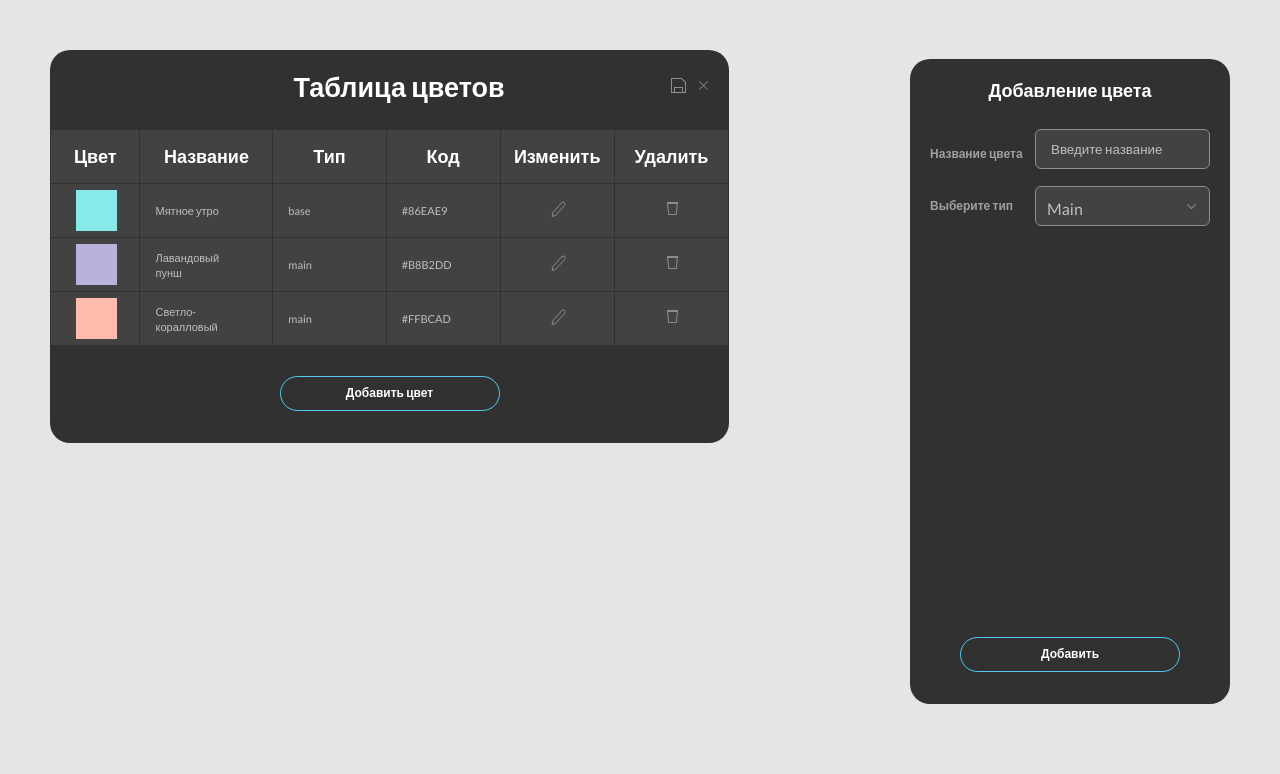
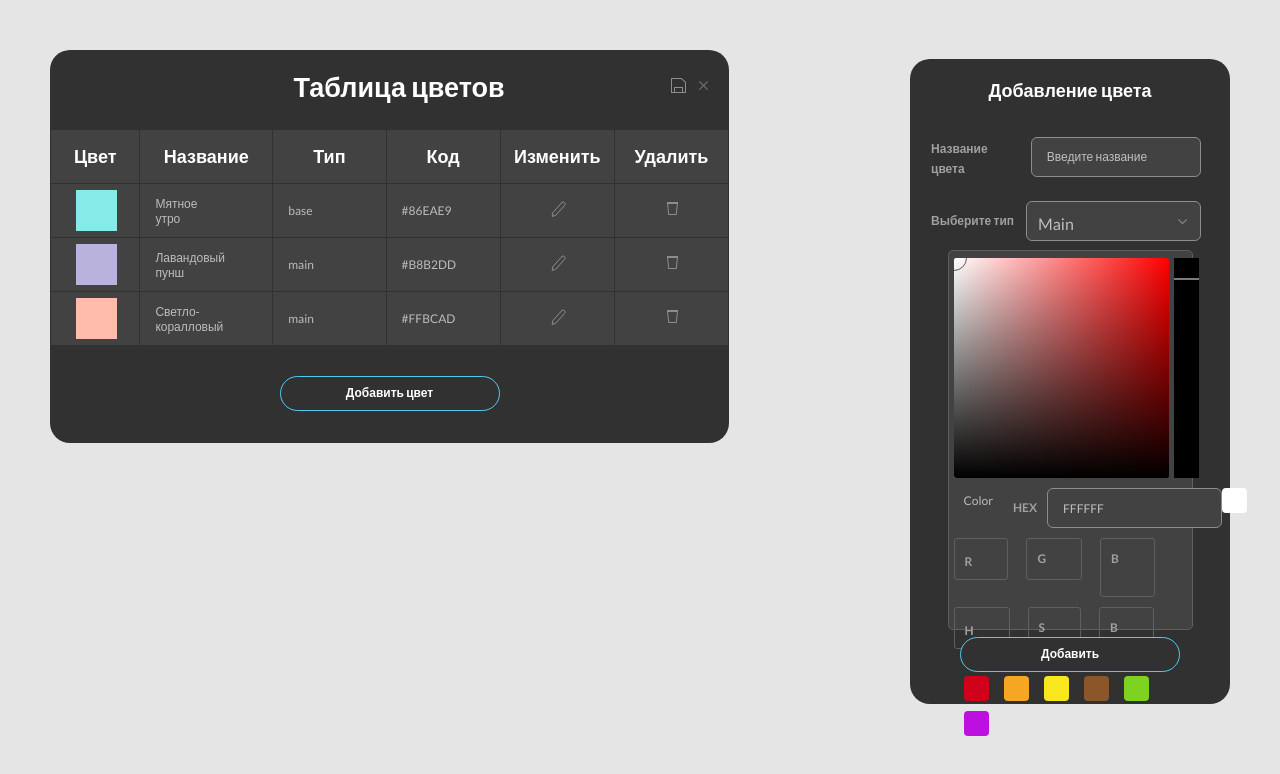
Before and after one commit to OvanessTea/Color-Picker-React, a React (Create React App) app: page / in a window 1280 px wide. Both pictures are taken after a click on the button "Добавить цвет". Shown: the top 774 px of the page. Built offline with nearby package versions, Linux system fonts and the light colour scheme.

Commit message:
add ability to delete row from colo list

```diff
--- a/src/App.css
+++ b/src/App.css
@@ -272,3 +272,103 @@ label.option {
 .radio {
     display: none;
 }
+
+
+*:focus {
+    outline: none;
+  }
+
+  .colorPicker__container {
+    height: 380px;
+    width: 245px;
+    background: #424242;
+
+    padding: 7px 5px 0;
+    border: 1px solid #5f5f5f;
+    border-radius: 5px;
+  }
+  :host, svg {
+    display: block;
+
+  }
+  .pickerGradient {
+    pointer-events: none;
+  }
+  section, label {
+    display: flex;
+  }
+  section {
+    justify-content: space-between;
+    width: 200px;
+    margin-top: 10px;
+  }
+  section label {
+    border: 1px solid #5f5f5f;
+    border-radius: 3px;
+  }
+  section#hex label {
+    border: none;
+  }
+  section#usualColors {
+    width: 100%;
+    justify-content: start;
+    flex-wrap: wrap;
+    padding: 0px 10px;
+  }
+  section#usualColors div:not(:last-child) {
+    margin-right: 15px;
+    margin-bottom: 10px;
+  }
+  attr, input {
+
+    color: #bdbdbd;
+    text-align: start;
+    font-size: 12px;
+    padding: 5px 0px 5px 8px;
+  }
+  attr {
+    width: 17px;
+  }
+  label:not(:last-child) {
+    margin-right: 18px;
+  }
+
+  attr.hex_attr {
+    border: 1px solid #5f5f5f;
+    border-radius: 3px;
+    width: 59px;
+    margin-right: 7px;
+  }
+  input.hex_attr {
+    border: 1px solid #5f5f5f;
+    border-radius: 3px;
+    background: inherit;
+    width: 80px;
+    margin-right: 5px;
+    padding-left: 7px;
+  }
+  [type=number] {
+    border: none;
+    width: 25px;
+    background: inherit;
+    text-align: end;
+    padding-right: 10px;
+  }
+  input[type=number]::-webkit-inner-spin-button,
+  input[type=number]::-webkit-outer-spin-button {
+      -webkit-appearance: none;
+      -moz-appearance: none;
+      appearance: none;
+      margin: 0;
+  }
+  p {
+    font-size: 12px;
+    color: #bdbdbd;
+    margin: 5px 10px;
+  }
+  #currentColor, .exampleColor {
+    border-radius: 4px;
+    height: 25px;
+    width: 25px;
+    background: #fff;
+  }
--- a/src/App.js
+++ b/src/App.js
@@ -1,12 +1,30 @@
 import './App.css';
+import React, {useState, useEffect} from 'react';
 import {DataTableList} from "./components/DataTableList";
-import {ColorPicker} from "./components/ColorPicker";
+import {ColorPickerFrame} from "./components/ColorPickerFrame";
+import { ContextProvider } from "./context";
 
 function App() {
+  const [ showColorPickerFrame, setShowColorPickerFrame ] = useState(false);
+
+  const showColoPicker = () => {
+    setShowColorPickerFrame(true);
+  }
+  const hideColoPicker = () => {
+    setShowColorPickerFrame(false);
+  }
+
+  useEffect(() => {
+
+  }, [showColorPickerFrame])
+
+
   return (
     <div className="app">
-      <DataTableList/>
-      <ColorPicker/>
+      <ContextProvider>
+        <DataTableList showColoPicker={showColoPicker}/>
+        {showColorPickerFrame ? <ColorPickerFrame hideColoPicker={hideColoPicker}/> : null}
+      </ContextProvider>
     </div>
   );
 }
--- a/src/components/ColorPicker.jsx
+++ b/src/components/ColorPicker.jsx
@@ -1,95 +1,73 @@
-import React, {useState, useEffect} from 'react'
+import React from 'react'
 
 export const ColorPicker = () => {
-    const [selected, setSelected] = useState("Main");
-    const [isActive, setIsActive] = useState(false);
-    const [name, setName] = useState("");
-
-    const toggleIsActive = () => {
-        setIsActive(!isActive);
-    }
-
-    const changeName = (event) => {
-        setName(event.target.value)
-    }
-
-    const changeSelected = (event) => {
-        console.log(event)
-        setSelected(event.target.value)
-        toggleIsActive()
-    }
-
-    useEffect(() => {
-
-    }, [isActive, selected])
-
 
     return (
-        <div className="colorpicker-comp">
-            <div className="colorpicker-comp__nav">
-                <div className="nav-cotainer">
-                    <div className='nav-cotainer__title'>
-                        <h2>Добавление цвета</h2>
-                    </div>
-                    <div className='nav-cotainer__options'>
-                        <label>
-                            <p>Название цвета</p>
-                            <input type="text" placeholder="Введите название" value={name} onChange={changeName}/>
-                        </label>
-                        <label>
-                            <p>Выберите тип</p>
-                            <div className="selected" onClick={() => toggleIsActive()}>
-                                {selected}
-                            </div>
-                        </label>
-                        <label className='label__select-box'>
-                            <div className="select-box">
-                                <div className={isActive ? "options-container active" : "options-container"} onChange={(event) => changeSelected(event)}>
-                                        <input
-                                            type="radio"
-                                            className="radio"
-                                            id="main"
-                                            value="Main"
-                                            name="color_type"
-                                        />
-                                        <label className="option" htmlFor="main">Main</label>
-                                        <input
-                                            type="radio"
-                                            className="radio"
-                                            id="primary"
-                                            value="Primary"
-                                            name="color_type"
-                                        />
-                                        <label className="option" htmlFor="primary">Primary</label>
-                                        <input
-                                            type="radio"
-                                            className="radio"
-                                            id="secondary"
-                                            value="Secondary"
-                                            name="color_type"
-                                            style={{ height: 40,
-                                                padding: "12px 11px",
-                                                cursor: "pointer"
-                                            }}
-                                        />
-                                        <label className="option" htmlFor="secondary">Secondary</label>
-                                        <input
-                                            type="radio"
-                                            className="radio"
-                                            id="base"
-                                            value="Base"
-                                            name="color_type"
-                                        />
-                                        <label className="option" htmlFor="base">Base</label>
-                                </div>
-                            </div>
-                        </label>
-                    </div>
-                </div>
-            </div>
-            <div className="colorpicker-comp__add-button">
-                    <button className="add-button add-button_colorpicker">Добавить</button>
-            </div>
+               <div className="colorPicker__container">
+                <svg width="245" height="220">
+                <defs>
+                <linearGradient id="pickerHue">
+                    <stop offset="0" stopColor="#fff" stopOpacity="1"/>
+                    <stop offset="1" stopColor="#fff" stopOpacity="0"/>
+                </linearGradient>
+                <linearGradient id="pickerBrightness" x2="0" y2="1">
+                    <stop offset="0" stopColor="#000" stopOpacity="0"/>
+                    <stop offset="1" stopColor="#000" stopOpacity="1"/>
+                </linearGradient>
+                </defs>
+                <rect id="picker" width="215" height="220" fill="#FF0000" rx="3" ry="3"/>
+                <rect className="pickerGradient" width="215" height="220" fill="url(#pickerHue)" rx="2" ry="2"/>
+                <rect className="pickerGradient" width="215" height="220" fill="url(#pickerBrightness)" rx="2" ry="2"/>
+                <circle id="pickerHandler" r="12.5" fill="none" stroke="#5B5B5B" strokeWidth="1"/>
+                <rect id="slider" width="220" height="25" y="-45" rx="0" ry="0" transform="rotate(90 100 100)"/>
+                <rect id="sliderHandler" width="2" fill="#7C7C7C" height="25" y="-45" transform="rotate(90 90 110)"/>
+
+            </svg>
+            <section id="hex">
+                <p>Color</p>
+                <label>
+                <p className="hex_p">HEX</p>
+                <input className="hex_p" value="FFFFFF" onChange={() => {}}/>
+                <div id="currentColor" style={{background: '#fff'}}></div>
+                </label>
+            </section>
+            <section id="rgb">
+                <label>
+                <p>R</p>
+                <input type="number" min="0" max="255" value="255" className="r" onChange={() => {}}/>
+                </label>
+                <label>
+                <p>G</p>
+                <input type="number" min="0" max="255" value="255" className="g" onChange={() => {}}/>
+                </label>
+                <label>
+                <p>B</p>
+                <input type="number" min="0" max="255" value="255" className="b" onChange={() => {}}/>
+                </label>
+            </section>
+            <section id="hsb">
+            <label>
+                <p title="Hue">H</p>
+                <input type="number" min="0" max="360" value="0" className="h" onChange={() => {}}/>
+            </label>
+            <label>
+                <p title="Saturation">S</p>
+                <input type="number" min="0" max="100" value="0" className="s" onChange={() => {}}/>
+            </label>
+            <label>
+                <p title="Brightness">B</p>
+                <input type="number" min="0" max="100" value="100" className="b" onChange={() => {}}/>
+            </label>
+            </section>
+            <section id="usualColors">
+                <div className="exampleColor" style={{background: "#D0021B"}}></div>
+                <div className="exampleColor" style={{background: "#F5A623"}}></div>
+                <div className="exampleColor" style={{background: "#F8E71C"}}></div>
+                <div className="exampleColor" style={{background: "#8B572A"}}></div>
+                <div className="exampleColor" style={{background: "#7ED321"}}></div>
+                <div className="exampleColor" style={{background: "#BD10E0"}}></div>
+            </section>
+
         </div>
     )
 }
--- /dev/null
+++ b/src/components/ColorPickerFrame.jsx
@@ -0,0 +1,98 @@
+import React, {useState, useEffect} from 'react';
+import {ColorPicker} from "./ColorPicker";
+
+export const ColorPickerFrame = (props) => {
+    const {hideColoPicker} = props;
+    const [selected, setSelected] = useState("Main");
+    const [isActive, setIsActive] = useState(false);
+    const [name, setName] = useState("");
+
+    const toggleIsActive = () => {
+        setIsActive(!isActive);
+    }
+
+    const changeName = (event) => {
+        setName(event.target.value)
+    }
+
+    const changeSelected = (event) => {
+        console.log(event)
+        setSelected(event.target.value)
+        toggleIsActive()
+    }
+
+    useEffect(() => {
+
+    }, [isActive, selected])
+
+
+    return (
+        <div className="colorpicker-comp">
+            <div className="colorpicker-comp__nav">
+                <div className="nav-cotainer">
+                    <div className='nav-cotainer__title'>
+                        <h2>Добавление цвета</h2>
+                    </div>
+                    <div className='nav-cotainer__options'>
+                        <label>
+                            <p>Название цвета</p>
+                            <input type="text" placeholder="Введите название" value={name} onChange={changeName}/>
+                        </label>
+                        <label>
+                            <p>Выберите тип</p>
+                            <div className="selected" onClick={() => toggleIsActive()}>
+                                {selected}
+                            </div>
+                        </label>
+                        <label className='label__select-box'>
+                            <div className="select-box">
+                                <div className={isActive ? "options-container active" : "options-container"} onChange={(event) => changeSelected(event)}>
+                                        <input
+                                            type="radio"
+                                            className="radio"
+                                            id="main"
+                                            value="Main"
+                                            name="color_type"
+                                        />
+                                        <label className="option" htmlFor="main">Main</label>
+                                        <input
+                                            type="radio"
+                                            className="radio"
+                                            id="primary"
+                                            value="Primary"
+                                            name="color_type"
+                                        />
+                                        <label className="option" htmlFor="primary">Primary</label>
+                                        <input
+                                            type="radio"
+                                            className="radio"
+                                            id="secondary"
+                                            value="Secondary"
+                                            name="color_type"
+                                            style={{ height: 40,
+                                                padding: "12px 11px",
+                                                cursor: "pointer"
+                                            }}
+                                        />
+                                        <label className="option" htmlFor="secondary">Secondary</label>
+                                        <input
+                                            type="radio"
+                                            className="radio"
+                                            id="base"
+                                            value="Base"
+                                            name="color_type"
+                                        />
+                                        <label className="option" htmlFor="base">Base</label>
+                                </div>
+                            </div>
+                        </label>
+                    </div>
+                </div>
+            </div>
+            <ColorPicker/>
+            <div className="colorpicker-comp__add-button">
+                <button className="add-button add-button_colorpicker" onClick={() => hideColoPicker()}>Добавить</button>
+            </div>
+        </div>
+    )
+}
--- a/src/components/DataTableList.jsx
+++ b/src/components/DataTableList.jsx
@@ -1,30 +1,23 @@
-import React, {useState, useEffect} from 'react';
-import {DataTableItem} from "./DataTableItem"
+import React, {useState, useEffect, useContext} from 'react';
+import {DataTableItem} from "./DataTableItem";
+import {ColorPickerContext} from "../context";
 
 
-const DataTableList = () => {
-    let [dataColor, setDataColor] = useState([
-        {name: "Мятное утро", type: "base", color: "#86EAE9"},
-        {name: "Лавандовый пунш", type: "main", color: "#B8B2DD"},
-        {name: "Светло-коралловый", type: "main", color: "#FFBCAD"},
-    ])
+const DataTableList = (props) => {
+    const {showColoPicker} = props;
+    const {dataColorList} = useContext(ColorPickerContext)
+    let [dataColor, setDataColor] = useState(dataColorList)
 
     const saveToLocalStorage = () => {
-        localStorage.setItem('dataColor', dataColor);
-        console.log(localStorage.getItem('dataColor'));
+        localStorage.setItem('dataColorList', dataColorList);
     }
 
-    const removeColor = (index) => {
-        dataColor.splice(index, 1);
-        setDataColor([...dataColor])
-    }
-
-    // useEffect(() => {
-    //     setDataColor(localStorage.getItem('dataColor'))
-    // }, [])
+    useEffect(() => {
+        setDataColor(localStorage.getItem('dataColorList'))
+    }, [])
 
     useEffect(() => {
-    }, [dataColor])
+    }, [dataColor, dataColorList])
 
     return (
         <div className='data-comp'>
@@ -58,16 +51,16 @@ const DataTableList = () => {
                             <th width="115px">Изменить</th>
                             <th width="115px">Удалить</th>
                         </tr>
-                        {dataColor &&
-                            dataColor.map((item, index) => (
-                                <DataTableItem key={index} {...item} index={index} removeColor={removeColor}/>
+                        {dataColorList &&
+                            dataColorList.map((item, index) => (
+                                <DataTableItem key={index} {...item} item={item} index={index}/>
                             ))
                         }
                     </tbody>
                 </table>
             </div>
             <div className="data-comp__add-button">
-                <button className="add-button">Добавить цвет</button>
+                <button className="add-button" onClick={() => showColoPicker()}>Добавить цвет</button>
             </div>
         </div>
     )
--- /dev/null
+++ b/src/context.js
@@ -0,0 +1,28 @@
+import { createContext, useReducer } from "react";
+import { reducer } from "./reducer";
+
+export const ColorPickerContext = createContext();
+
+const initialState = {
+    dataColorList: [
+        {name: "Мятное утро", type: "base", color: "#86EAE9"},
+        {name: "Лавандовый пунш", type: "main", color: "#B8B2DD"},
+        {name: "Светло-коралловый", type: "main", color: "#FFBCAD"},
+    ]
+};
+
+export const ContextProvider = ({ children }) => {
+    const [value, dispatch] = useReducer(reducer, initialState);
+    value.addColor = (color) => {
+        dispatch({ type: "ADD_COLOR", payload: color });
+    };
+    value.removeColor = (color) => {
+        dispatch({ type: "REMOVE_COLOR", payload: color });
+    };
+
+    return (
+        <ColorPickerContext.Provider value={value}>
+            {children}
+        </ColorPickerContext.Provider>
+    );
+};
--- /dev/null
+++ b/src/reducer.js
@@ -0,0 +1,19 @@
+export function reducer(state, { type, payload }) {
+    switch (type) {
+        case "ADD_COLOR":
+            // newColor = state.dataColorList.map()
+            state.dataColorList.push(payload)
+            return {
+                ...state,
+            };
+        case "REMOVE_COLOR":
+            return {
+                ...state,
+                dataColorList: state.dataColorList.filter(
+                    (color) => color !== payload
+                ),
+            };
+        default:
+            return state;
+    }
+}
```
Also changed, not shown: src/components/DataTableItem.jsx (+6 -3 lines).
